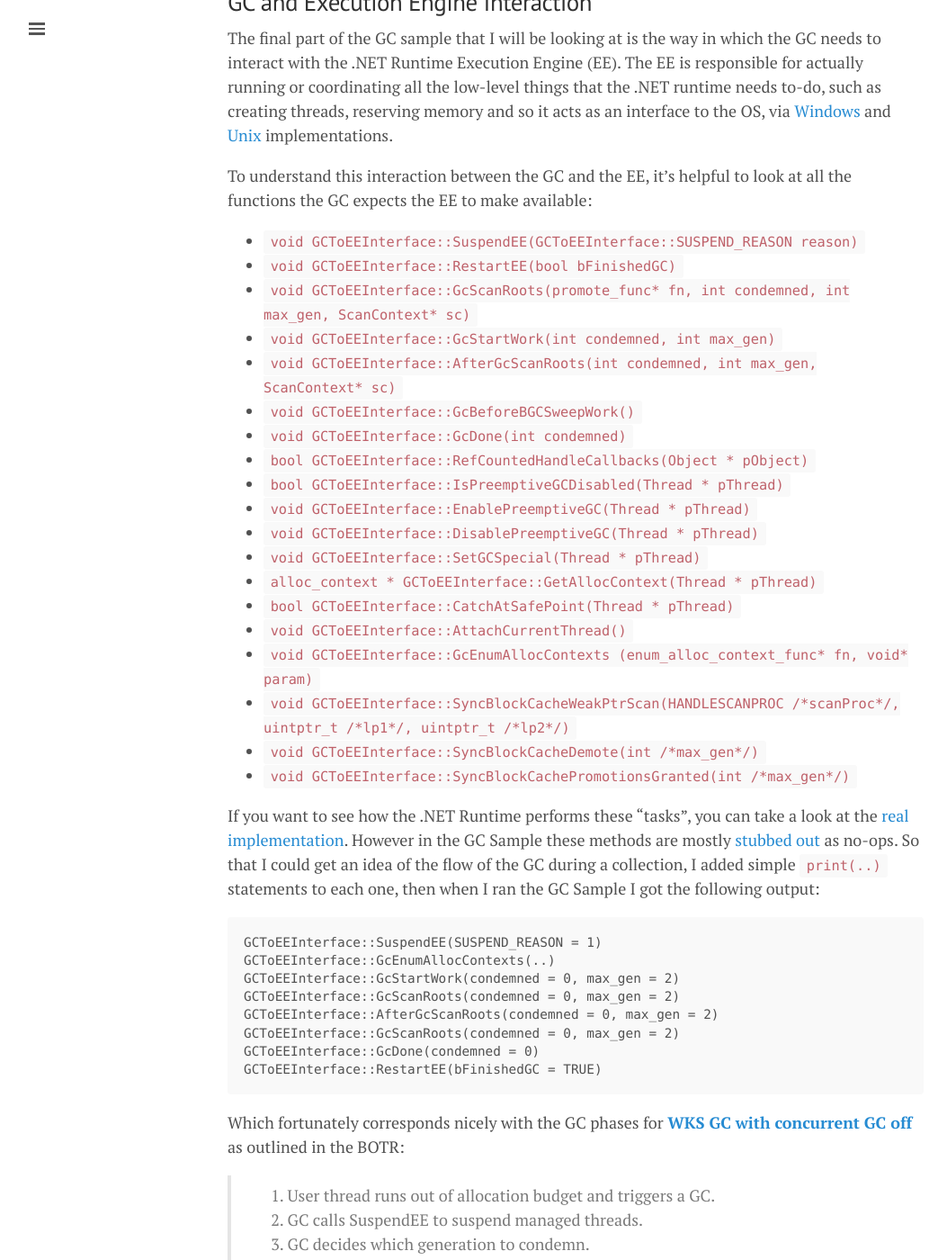
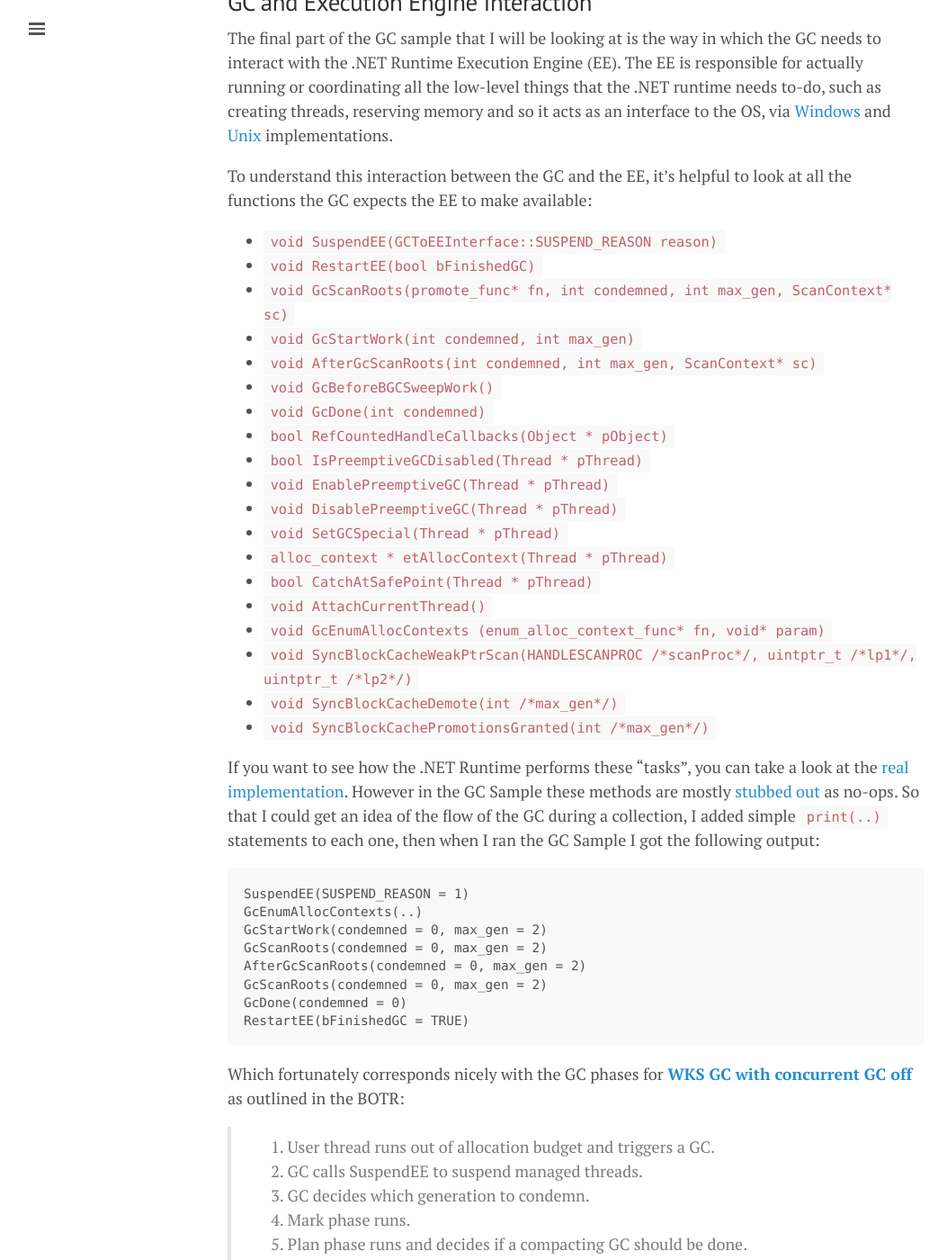
Before and after one commit to mattwarren/mattwarren.github.io, a Jekyll site: the page built from _posts/2016-01-30-learning-how-garbage-collectors-work-part-1.md, in a window 1280 px wide and 1400 px high, scrolled down 6301 px. Shown: the whole window at 90% size, without its empty margins (0-1053 px from the left). Built offline with Jekyll 4.4.1, drawn with Linux system fonts in a browser that asks for light colours; nearby versions of some CDN libraries.

Commit message:
readability

````diff
--- a/_posts/2016-01-30-learning-how-garbage-collectors-work-part-1.md
+++ b/_posts/2016-01-30-learning-how-garbage-collectors-work-part-1.md
@@ -149,37 +149,37 @@
 
 To understand this interaction between the GC and the EE, it's helpful to look at all the functions the GC expects the EE to make available:
 
-- `void GCToEEInterface::SuspendEE(GCToEEInterface::SUSPEND_REASON reason)`
-- `void GCToEEInterface::RestartEE(bool bFinishedGC)`
-- `void GCToEEInterface::GcScanRoots(promote_func* fn, int condemned, int max_gen, ScanContext* sc)`
-- `void GCToEEInterface::GcStartWork(int condemned, int max_gen)`
-- `void GCToEEInterface::AfterGcScanRoots(int condemned, int max_gen, ScanContext* sc)`
-- `void GCToEEInterface::GcBeforeBGCSweepWork()`
-- `void GCToEEInterface::GcDone(int condemned)`
-- `bool GCToEEInterface::RefCountedHandleCallbacks(Object * pObject)`
-- `bool GCToEEInterface::IsPreemptiveGCDisabled(Thread * pThread)`
-- `void GCToEEInterface::EnablePreemptiveGC(Thread * pThread)`
-- `void GCToEEInterface::DisablePreemptiveGC(Thread * pThread)`
-- `void GCToEEInterface::SetGCSpecial(Thread * pThread)`
-- `alloc_context * GCToEEInterface::GetAllocContext(Thread * pThread)`
-- `bool GCToEEInterface::CatchAtSafePoint(Thread * pThread)`
-- `void GCToEEInterface::AttachCurrentThread()`
-- `void GCToEEInterface::GcEnumAllocContexts (enum_alloc_context_func* fn, void* param)`
-- `void GCToEEInterface::SyncBlockCacheWeakPtrScan(HANDLESCANPROC /*scanProc*/, uintptr_t /*lp1*/, uintptr_t /*lp2*/)`
-- `void GCToEEInterface::SyncBlockCacheDemote(int /*max_gen*/)`
-- `void GCToEEInterface::SyncBlockCachePromotionsGranted(int /*max_gen*/)`
+- `void SuspendEE(GCToEEInterface::SUSPEND_REASON reason)`
+- `void RestartEE(bool bFinishedGC)`
+- `void GcScanRoots(promote_func* fn, int condemned, int max_gen, ScanContext* sc)`
+- `void GcStartWork(int condemned, int max_gen)`
+- `void AfterGcScanRoots(int condemned, int max_gen, ScanContext* sc)`
+- `void GcBeforeBGCSweepWork()`
+- `void GcDone(int condemned)`
+- `bool RefCountedHandleCallbacks(Object * pObject)`
+- `bool IsPreemptiveGCDisabled(Thread * pThread)`
+- `void EnablePreemptiveGC(Thread * pThread)`
+- `void DisablePreemptiveGC(Thread * pThread)`
+- `void SetGCSpecial(Thread * pThread)`
+- `alloc_context * etAllocContext(Thread * pThread)`
+- `bool CatchAtSafePoint(Thread * pThread)`
+- `void AttachCurrentThread()`
+- `void GcEnumAllocContexts (enum_alloc_context_func* fn, void* param)`
+- `void SyncBlockCacheWeakPtrScan(HANDLESCANPROC /*scanProc*/, uintptr_t /*lp1*/, uintptr_t /*lp2*/)`
+- `void SyncBlockCacheDemote(int /*max_gen*/)`
+- `void SyncBlockCachePromotionsGranted(int /*max_gen*/)`
 
 If you want to see how the .NET Runtime performs these "tasks", you can take a look at the [real implementation](https://github.com/dotnet/coreclr/blob/master/src/vm/gcenv.ee.cpp). However in the GC Sample these methods are mostly [stubbed out](https://github.com/mattwarren/GCSample/blob/90d07fdff32d370a3977978854d2d221027e1780/sample/gcenv.ee.cpp#L147-L165) as no-ops. So that I could get an idea of the flow of the GC during a collection, I added simple `print(..)` statements to each one, then when I ran the GC Sample I got the following output:
 
 ```
-GCToEEInterface::SuspendEE(SUSPEND_REASON = 1)
-GCToEEInterface::GcEnumAllocContexts(..)
-GCToEEInterface::GcStartWork(condemned = 0, max_gen = 2)
-GCToEEInterface::GcScanRoots(condemned = 0, max_gen = 2)
-GCToEEInterface::AfterGcScanRoots(condemned = 0, max_gen = 2)
-GCToEEInterface::GcScanRoots(condemned = 0, max_gen = 2)
-GCToEEInterface::GcDone(condemned = 0)
-GCToEEInterface::RestartEE(bFinishedGC = TRUE)
+SuspendEE(SUSPEND_REASON = 1)
+GcEnumAllocContexts(..)
+GcStartWork(condemned = 0, max_gen = 2)
+GcScanRoots(condemned = 0, max_gen = 2)
+AfterGcScanRoots(condemned = 0, max_gen = 2)
+GcScanRoots(condemned = 0, max_gen = 2)
+GcDone(condemned = 0)
+RestartEE(bFinishedGC = TRUE)
 ```
 
 Which fortunately corresponds nicely with the GC phases for **[WKS GC with concurrent GC off](https://github.com/dotnet/coreclr/blob/master/Documentation/botr/garbage-collection.md#wks-gc-with-concurrent-gc-off)** as outlined in the BOTR:
````
